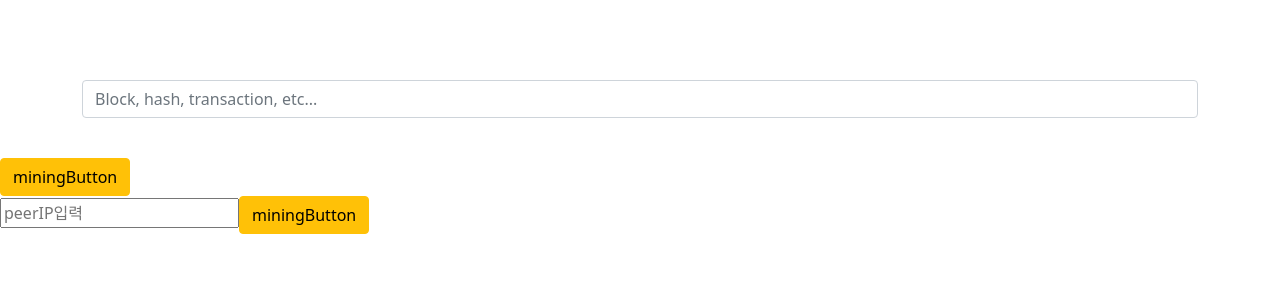
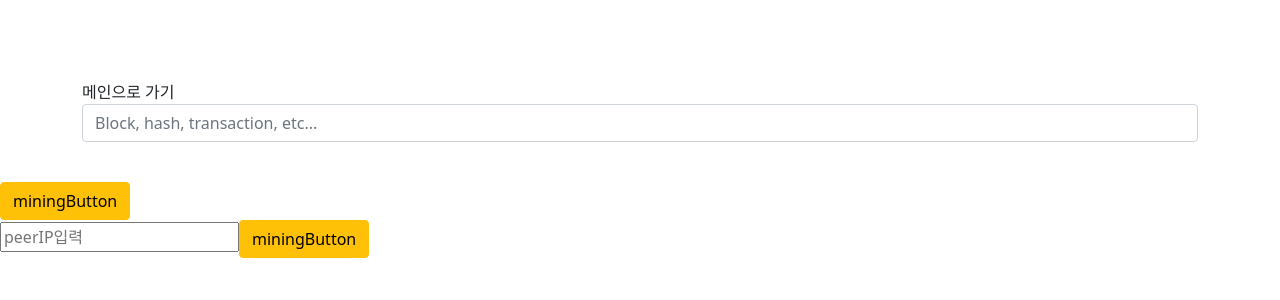
Before and after one commit to Blockchain-MiniProject/Blockchain_project, a React (Create React App) app in the folder project-front/: page / in a window 1280 px wide. Shown: the top 300 px of the page. Built offline with nearby package versions, Linux system fonts and the light colour scheme.

Commit message:
front search

```diff
--- a/project-front/src/components/BlockDetail.jsx
+++ b/project-front/src/components/BlockDetail.jsx
@@ -1,12 +1,14 @@
 // block page  블록디테일
 import React, { useState, useEffect } from 'react'
 import { Container, Table } from 'react-bootstrap';
-import { useParams } from 'react-router-dom'
+import { useNavigate, useParams } from 'react-router-dom'
 
 const BlockDetail = () => {
   // const blockDetailList = ['Index', 'Data', 'TimeStamp', 'Hash', 'PreviousHash', 'Difficulty', 'Nonce']
   let {id} = useParams();
-  console.log("id: ", id);
+  console.log("id: ", id, typeof id);
+
+  const navigate = useNavigate();
 
   const [block, setBlock] = useState(null);
   const getBlockDetail = async() => {
@@ -17,13 +19,13 @@ const BlockDetail = () => {
 
     //
     const searchHash = data.find((b) =>  b.hash === id);
-    if (typeof id === "number") {
-      setBlock(data[id]);
+    if(Number(id) === 0 || Number(id)) {
+      setBlock(data[id])
     } else {
-      setBlock(searchHash)
+      setBlock(searchHash);
+      navigate(`/block/${searchHash.index}`);
     }
-
-    console.log("block: ", block)
+    // console.log("block: ", block)
   }
 
   useEffect(() => {
--- a/project-front/src/components/SearchBar.jsx
+++ b/project-front/src/components/SearchBar.jsx
@@ -12,9 +12,15 @@ const SearchBar = () => {
       navigate(`/block/${keyword}`);
     }
   }
+  const goToMain = () => {
+    navigate('/')
+  }
 
   return (
+    <>
     <Container className='search-bar'>
+    <div onClick={goToMain}> 메인으로 가기 </div>
+
       <InputGroup className="mb-3">
         <FormControl
           placeholder="Block, hash, transaction, etc..."
@@ -27,6 +33,7 @@ const SearchBar = () => {
         </Button> */}
       </InputGroup>
     </Container>
+    </>
   )
 }
 
```
